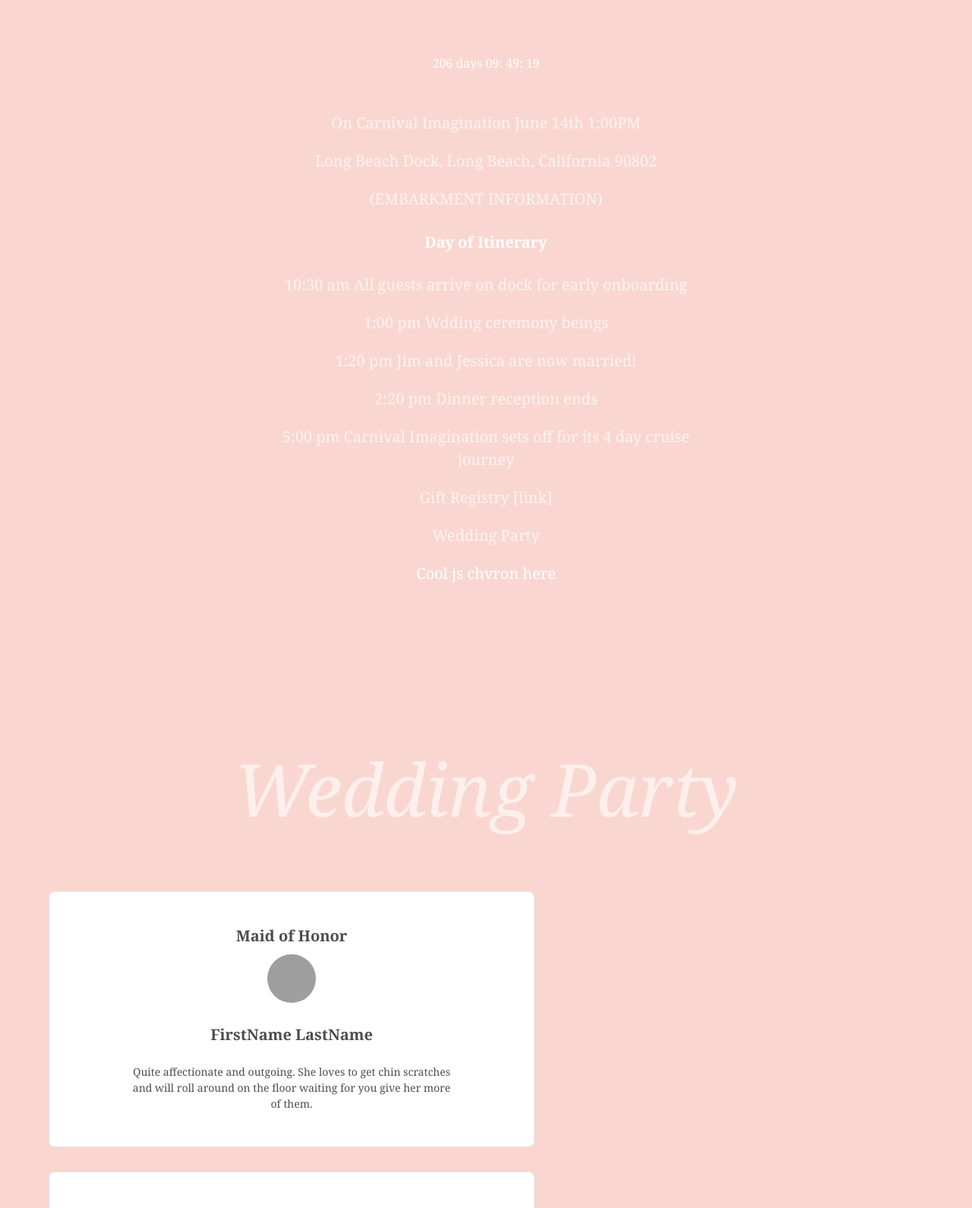
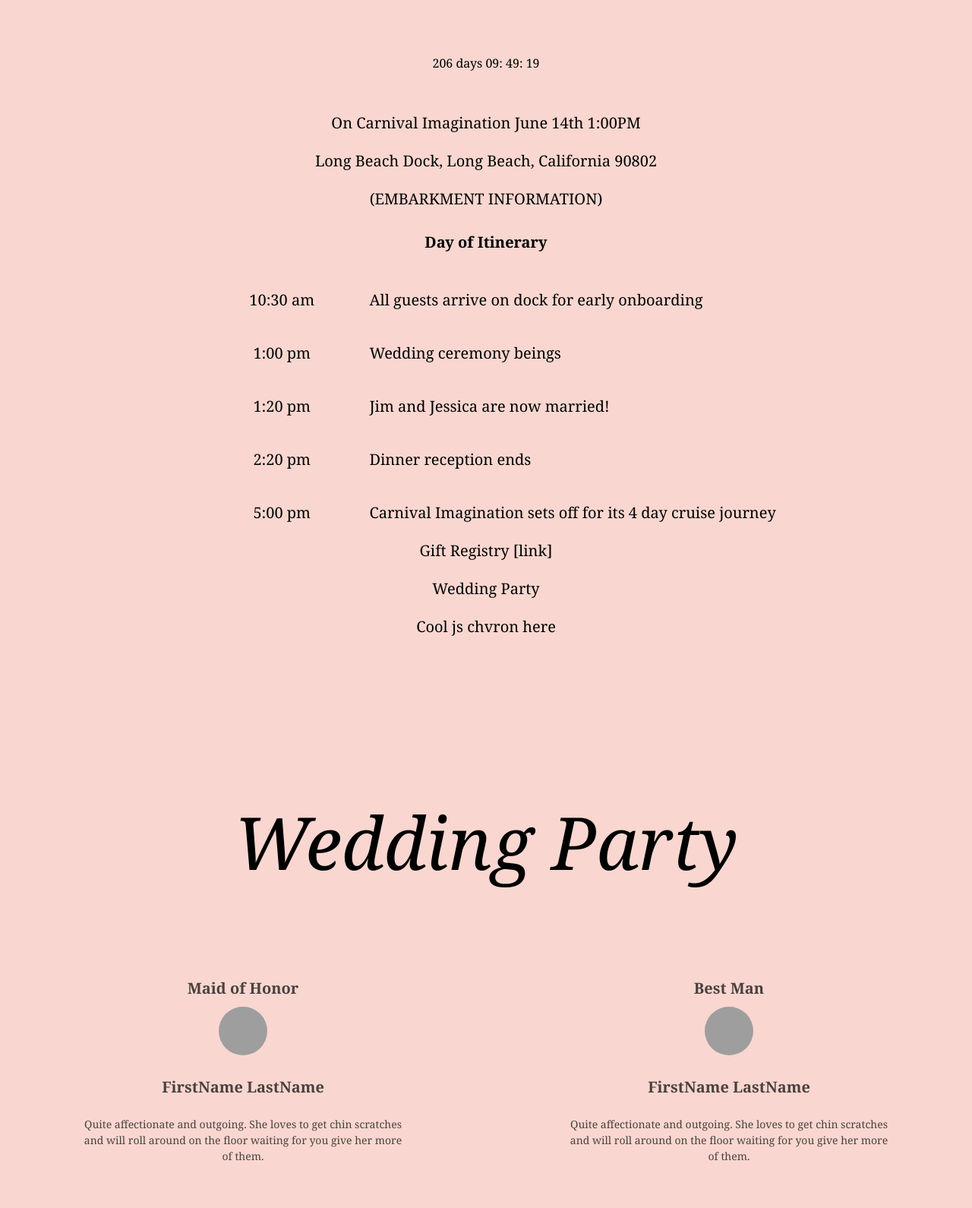
Before and after one commit to Rawgher/jimica_wedding_site, a plain HTML site: page ceremony.html in a window 1280 px wide. Shown: the part 328-1918 px from the top of the page at 76% size. Drawn offline with nearby package versions, Linux system fonts and the light colour scheme; grey boxes are pictures that could not be loaded.

Commit message:
fixed up spacing

```diff
--- a/ceremony.html
+++ b/ceremony.html
@@ -20,26 +20,29 @@
   </head>
   <body>
     <div class="fl w-100">
-      <header class="fl w-100 white-80 tc avenir fixed" style="background-color: #DAA3A3; opacity: 0.8">
-        <h1 class="mt2 mb0 baskerville i fw1 f1">Jessica & Jim</h1>
+      <header
+        class="fl w-100 tc avenir fixed"
+        style="background-color: #DAA3A3; opacity: 0.8"
+      >
+        <h1 class="mt2 mb0 baskerville i fw1 f1 white">Jessica & Jim</h1>
         <nav class="tc mt4 w-100">
           <a
-            class="f6 f5-l link bg-animate black-80 hover-bg-lightest-blue dib pa3 ph4-l fl w-25"
+            class="f6 f5-l link bg-animate white-80 hover-bg-lightest-blue dib pa3 ph4-l fl w-25"
             href="./index.html"
             >Home</a
           >
           <a
-            class="f6 f5-l link bg-animate black-80 hover-bg-light-green dib pa3 ph4-l fl w-25"
+            class="f6 f5-l link bg-animate white-80 hover-bg-light-green dib pa3 ph4-l fl w-25"
             href="./ceremony.html"
             >Wedding Ceremony</a
           >
           <a
-            class="f6 f5-l link bg-animate black-80 hover-bg-light-blue dib pa3 ph4-l fl w-25"
+            class="f6 f5-l link bg-animate white-80 hover-bg-light-blue dib pa3 ph4-l fl w-25"
             href="./cruise.html"
             >All About the Cruise</a
           >
           <a
-            class="f6 f5-l link bg-animate black-80 hover-bg-light-pink dib pa3 ph4-l fl w-25"
+            class="f6 f5-l link bg-animate white-80 hover-bg-light-pink dib pa3 ph4-l fl w-25"
             href="./photos.html"
             >Photo Gallery</a
           >
@@ -47,9 +50,12 @@
       </header>
 
       <article class="fl w-100 athelas">
-        <div class="vh-100 dt w-100 tc white cover" style="background-color: #F9D7D0;">
+        <div
+          class="vh-100 dt w-100 tc black cover"
+          style="background-color: #F9D7D0;"
+        >
           <div class="fl w-100 dtc mt6 v-mid">
-            <h1 class="f1 f-headline-l fw1 i white-60">
+            <h1 class="f1 f-headline-l fw1 i black">
               Wedding Ceremony
             </h1>
             <section class="mw5 mw7-ns center pa3 ph5-ns">
@@ -59,38 +65,77 @@
               </p>
             </section>
             <blockquote class="ph0 mh0 measure f4 lh-copy center">
-              <p class="fw1 white-70">
+              <p class="fw1 black">
                 On Carnival Imagination June 14th 1:00PM
               </p>
-              <p class="fw1 white-70">
+              <p class="fw1 black">
                 Long Beach Dock, Long Beach, California 90802
               </p>
-              <p class="fw1 white-70">
+              <p class="fw1 black">
                 (EMBARKMENT INFORMATION)
               </p>
+            </blockquote>
+            <blockquote class="ph0 mh0 mw7 f4 lh-copy center">
               <h4>Day of Itinerary</h4>
-              <p class="fw1 white-70">
-                10:30 am All guests arrive on dock for early onboarding
-              </p>
-              <p class="fw1 white-70">
-                1:00 pm Wdding ceremony beings
-              </p>
-              <p class="fw1 white-70">
-                1:20 pm Jim and Jessica are now married!
-              </p>
-              <p class="fw1 white-70">
-                2:20 pm Dinner reception ends
-              </p>
-              <p class="fw1 white-70">
-                5:00 pm Carnival Imagination sets off for its 4 day cruise
-                journey
-              </p>
-              <p class="fw1 white-70">
+              <div class="fl w-100">
+                <div class="w-100">
+                  <div class="fl w-30">
+                    <p class="fw1 black tc">10:30 am</p>
+                  </div>
+                  <div class="fl w-70">
+                    <p class="fw1 black tl">
+                      All guests arrive on dock for early onboarding
+                    </p>
+                  </div>
+                </div>
+                <div class="w-100">
+                  <div class="fl w-30">
+                    <p class="fw1 black tc">1:00 pm</p>
+                  </div>
+                  <div class="fl w-70">
+                    <p class="fw1 black tl">
+                      Wedding ceremony beings
+                    </p>
+                  </div>
+                </div>
+                <div class="w-100">
+                  <div class="fl w-30">
+                    <p class="fw1 black tc">1:20 pm</p>
+                  </div>
+                  <div class="fl w-70">
+                    <p class="fw1 black tl">
+                      Jim and Jessica are now married!
+                    </p>
+                  </div>
+                </div>
+                <div class="w-100">
+                  <div class="fl w-30">
+                    <p class="fw1 black tc">2:20 pm</p>
+                  </div>
+                  <div class="fl w-70">
+                    <p class="fw1 black tl">
+                      Dinner reception ends
+                    </p>
+                  </div>
+                </div>
+                <div class="w-100">
+                  <div class="fl w-30">
+                    <p class="fw1 black tc">5:00 pm</p>
+                  </div>
+                  <div class="fl w-70">
+                    <p class="fw1 black tl">
+                      Carnival Imagination sets off for its 4 day cruise journey
+                    </p>
+                  </div>
+                </div>
+                <p class="fw1 black"></p>
+              </div>
+              <p class="fw1 black">
                 Gift Registry [link]
               </p>
             </blockquote>
             <blockquote class="ph0 mh0 measure f4 lh-copy center">
-              <p class="fw1 white-70">
+              <p class="fw1 black">
                 Wedding Party
               </p>
               <p>Cool js chvron here</p>
@@ -98,16 +143,17 @@
           </div>
         </div>
         <!-- second page -->
-        <div class="vh-100 dt w-100 tc white cover" style="background-color: #F9D7D0;">
+        <div
+          class="vh-100 dt w-100 tc black cover"
+          style="background-color: #F9D7D0;"
+        >
           <div class="fl w-100 dtc mt6 v-mid">
-            <h1 class="f1 f-headline-l fw1 i white-60">
+            <h1 class="f1 f-headline-l fw1 i black">
               Wedding Party
             </h1>
             <div class="fl w-100">
               <div class="fl w-100">
-                <div
-                  class="fl w-50 ma5 mw7 bg-white br3 pa3 pa4-ns mv3 ba b--black-10"
-                >
+                <div class="fl w-50 bg-transparent pa3 pa4-ns mv3">
                   <div class="tc">
                     <h1 class="f4 black-70">Maid of Honor</h1>
                     <img
@@ -123,9 +169,7 @@
                     give her more of them.
                   </p>
                 </div>
-                <div
-                  class="fl w-50 ma5 mw7 bg-white br3 pa3 pa4-ns mv3 ba b--black-10"
-                >
+                <div class="fl w-50 bg-transparent pa3 pa4-ns mv3">
                   <div class="tc">
                     <h1 class="f4 black-70">Best Man</h1>
                     <img
@@ -143,9 +187,7 @@
                 </div>
               </div>
               <div class="fl w-100">
-                <div
-                  class="fl w-50 ma5 mw7 bg-white br3 pa3 pa4-ns mv3 ba b--black-10"
-                >
+                <div class="fl w-50 bg-transparent pa3 pa4-ns mv3">
                   <div class="tc">
                     <h1 class="f4 black-70">Bridesmaid</h1>
                     <img
@@ -161,9 +203,7 @@
                     give her more of them.
                   </p>
                 </div>
-                <div
-                  class="fl w-50 ma5 mw7 bg-white br3 pa3 pa4-ns mv3 ba b--black-10"
-                >
+                <div class="fl w-50 bg-transparent pa3 pa4-ns mv3">
                   <div class="tc">
                     <h1 class="f4 black-70">Groomsman</h1>
                     <img
@@ -183,21 +223,24 @@
             </div>
           </div>
           <blockquote class="ph0 mh0 measure f4 lh-copy center">
-            <p class="fw1 white-70">
+            <p class="fw1 black">
               Getting to the Ceremony
             </p>
             <p>Cool js chvron here</p>
           </blockquote>
         </div>
         <!-- third page -->
-        <div class="vh-100 dt w-100 white cover" style="background-color: #F9D7D0;">
+        <div
+          class="vh-100 dt w-100 black cover"
+          style="background-color: #F9D7D0;"
+        >
           <div class="fl w-100 dtc mt6 v-mid">
-            <h1 class="f1 tc f-headline-l fw1 i white-60">
+            <h1 class="f1 tc f-headline-l fw1 i black">
               Getting to the Ceremony
             </h1>
             <div class="fl w-100 dtc mt6 v-mid">
               <div class="fl w-50 mw7 mh5">
-                <h1 class="fw1 tc i white-60">
+                <h1 class="fw1 tc i black">
                   Getting to the Ceremony
                 </h1>
                 <ul>
@@ -238,7 +281,7 @@
                 />
               </div>
               <div class="fl w-50 mw7 mh5">
-                <h1 class="fw1 tc i white-60">
+                <h1 class="fw1 tc i black">
                   Getting to the Ceremony
                 </h1>
                 <ul>
```
Also changed, not shown: cruise.html (+43 -28 lines), index.html (+24 -18 lines), photos.html (+13 -7 lines).
